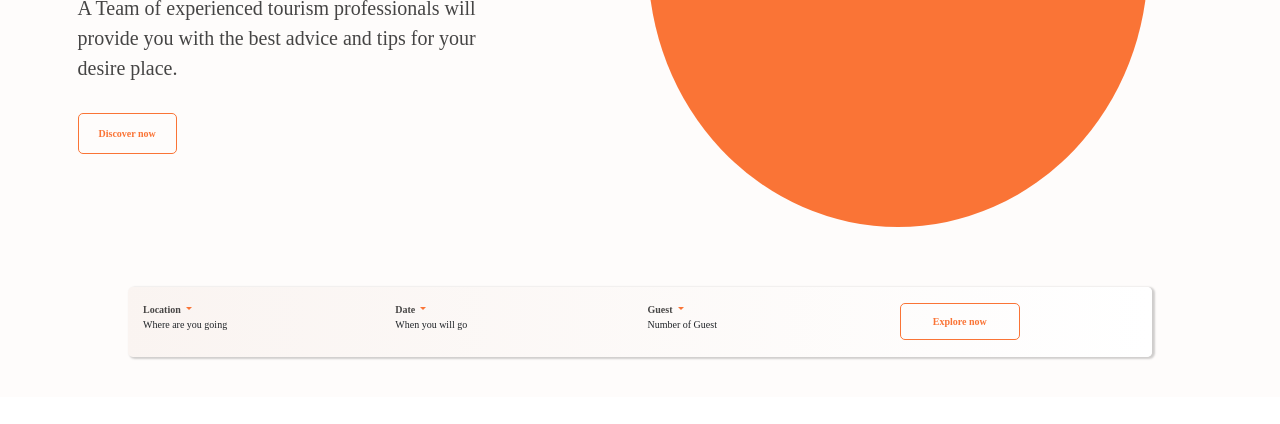
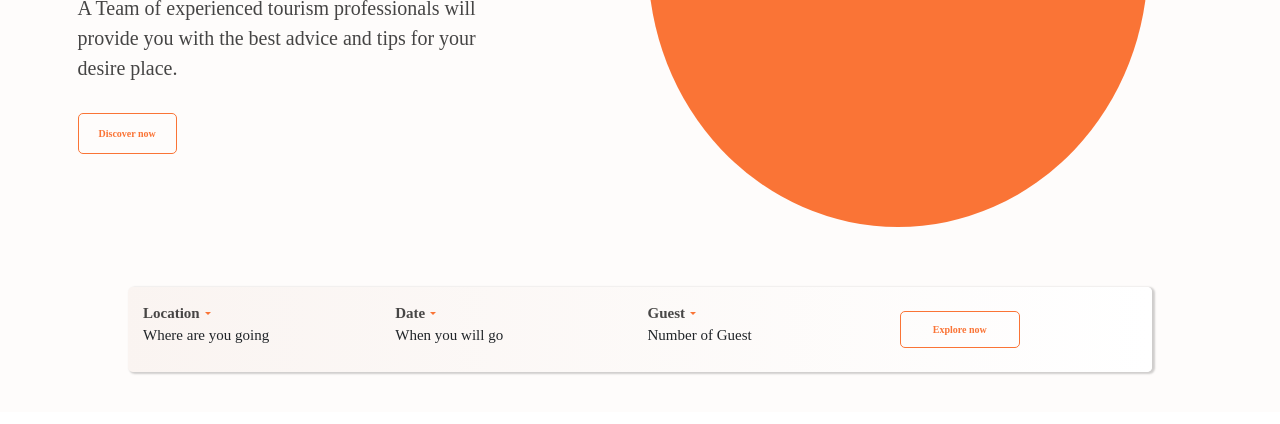
Before and after one commit to JenniferAS26/workshop-bootstrap, a website: page index.html in a window 1280 px wide. Shown: the part 346-770 px from the top of the page. Drawn offline with nearby package versions, Linux system fonts and the light colour scheme; a web font is replaced by a local one.

Commit message:
update font-size

```diff
--- a/index.html
+++ b/index.html
@@ -20,12 +20,11 @@
       integrity="sha384-EVSTQN3/azprG1Anm3QDgpJLIm9Nao0Yz1ztcQTwFspd3yD65VohhpuuCOmLASjC"
       crossorigin="anonymous"
     />
-    <link rel="stylesheet" href="./src/css/styles.css">
     <link href="https://cdn.jsdelivr.net/npm/bootstrap@5.2.0-beta1/dist/css/bootstrap.min.css" rel="stylesheet"
     integrity="sha384-0evHe/X+R7YkIZDRvuzKMRqM+OrBnVFBL6DOitfPri4tjfHxaWutUpFmBp4vmVor" crossorigin="anonymous">
 
+    <link rel="stylesheet" href="./src/styles/heroStyles.css">
     <link rel="stylesheet" href="./src/css/styles.css">
-    <link rel="stylesheet" href="./src/styles/heroStyles.css">
   </head>
   <body>
     <header class="hero-section">
@@ -120,23 +119,23 @@
       <div class="container-fluid row">
         <div class="col">
           <a class="nav-link dropdown-toggle" aria-expanded="false">
-            <span>Location</span>
+            <span class="fs-4">Location</span>
           </a>
-          <p>Where are you going</p>
+          <p class="fs-4">Where are you going</p>
         </div>
 
         <div class="col">
           <a class="nav-link dropdown-toggle" aria-expanded="false">
-            <span>Date</span>
+            <span class="fs-4">Date</span>
           </a>
-          <p>When you will go</p>
+          <p class="fs-4">When you will go</p>
         </div>
 
         <div class="col">
           <a class="nav-link dropdown-toggle" aria-expanded="false">
-            <span>Guest</span>
+            <span class="fs-4">Guest</span>
           </a>
-            <p>Number of Guest</p>
+            <p class="fs-4">Number of Guest</p>
         </div>
 
         <div class="col">
```
